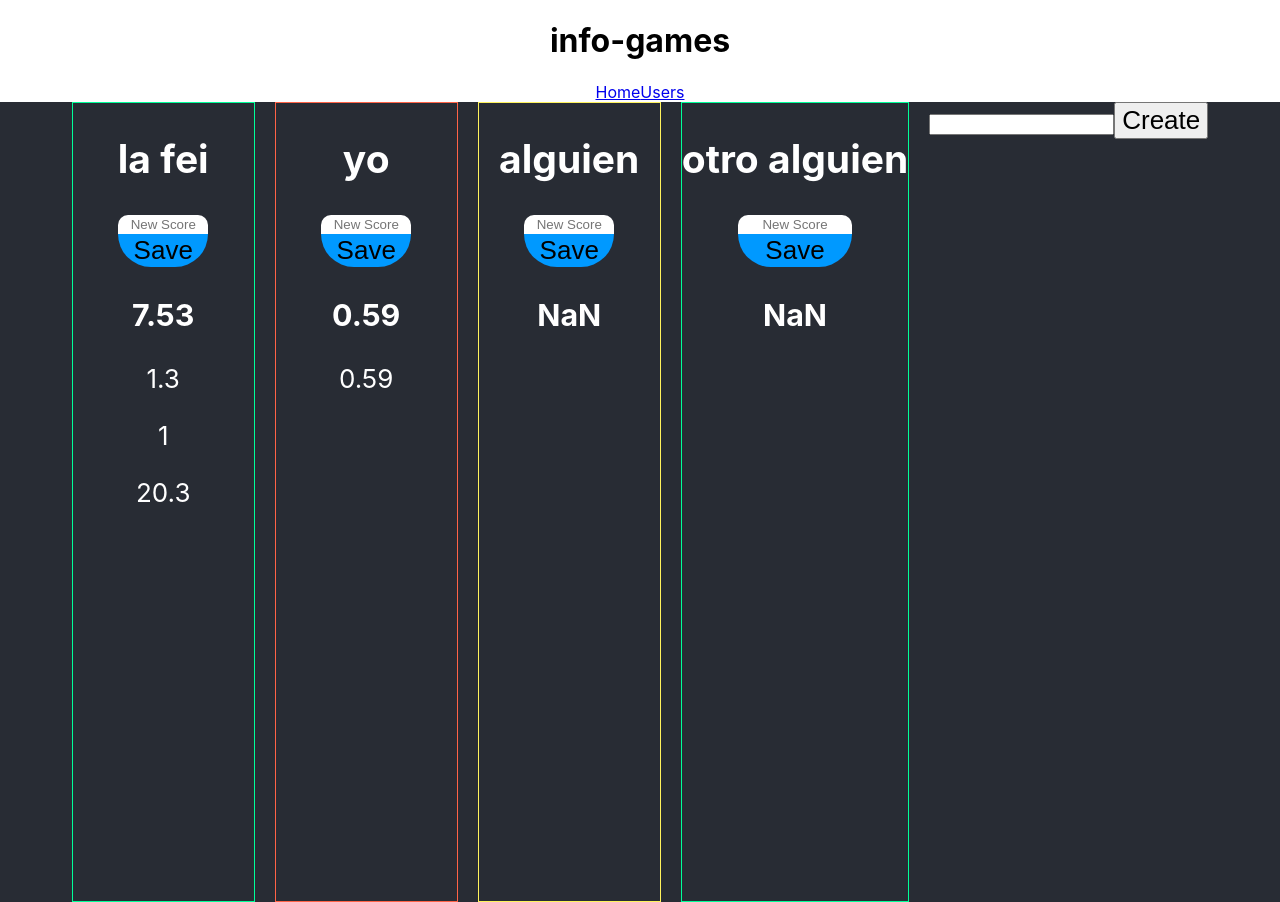
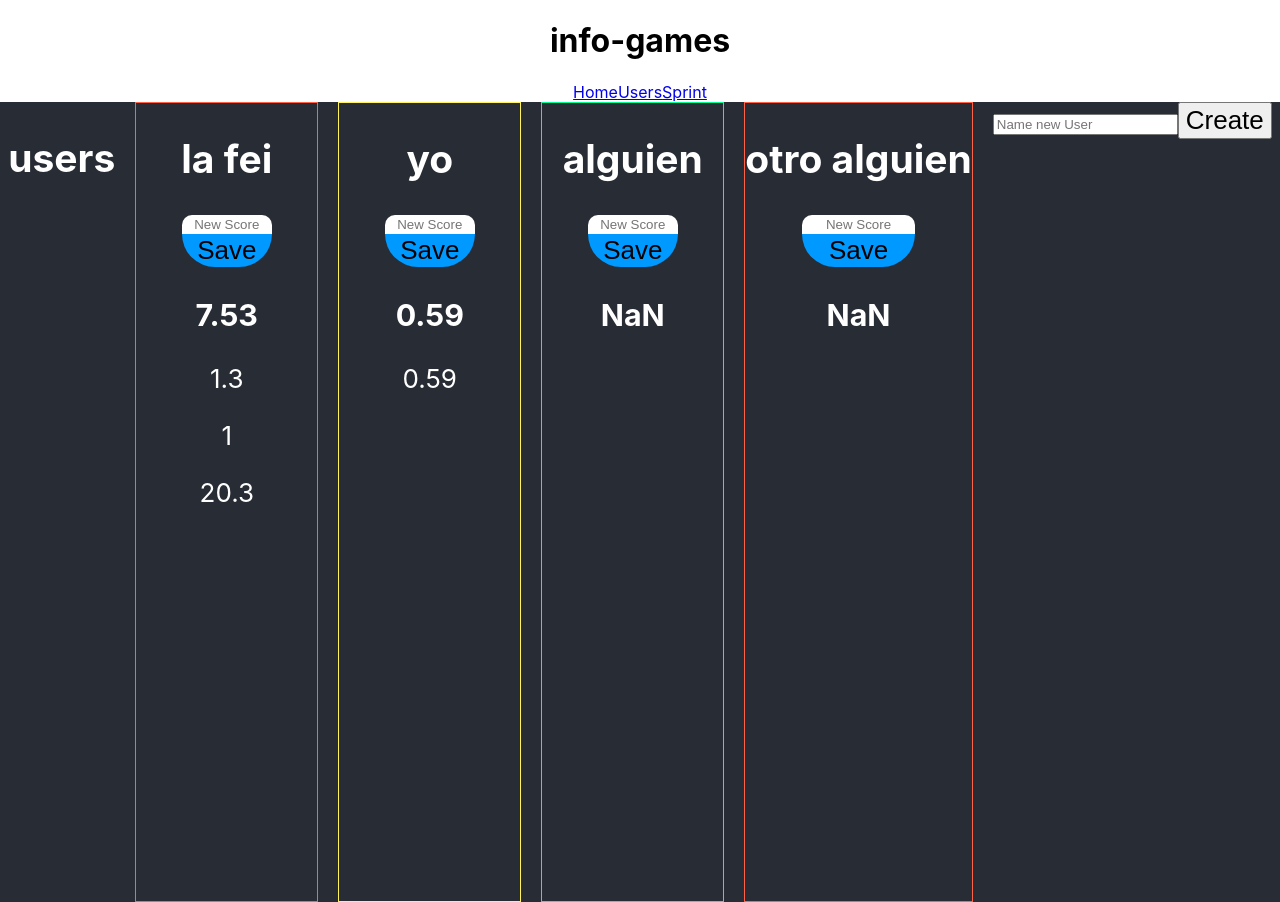
Before and after one commit to diegofernandoalayon/info-games, a React (Vite) app: page /users in a window 1280 px wide. Built offline with nearby package versions, Linux system fonts and the light colour scheme; data requests are answered from the project's data file.

Commit message:
creando paginas para mostrar la info

```diff
--- a/src/App.jsx
+++ b/src/App.jsx
@@ -5,7 +5,9 @@ import personServices from './services/persons'
 // import FormNewPerson from './components/FormNewPerson'
 // import { Routes, Route } from 'react-router'
 import { Routes, Route, Link } from 'react-router-dom'
-import List from './components/List'
+// import List from './components/List'
+import Sprint from './pages/Sprint'
+import UsersPage from './pages/UsersPage'
 
 function App () {
   const [users, setUsers] = useState([])
@@ -32,12 +34,14 @@ function App () {
         <nav>
           <Link to='/'>Home</Link>
           <Link to='/users'>Users</Link>
+          <Link to='/sprint'>Sprint</Link>
         </nav>
       </header>
       <div className='App-header'>
         <Routes>
           <Route path='/' element={<h1>home</h1>} />
-          <Route path='/users' element={<List users={users} handleUpdateScore={handleUpdateScore} setUsers={setUsers} />} />
+          <Route path='/users' element={<UsersPage users={users} handleUpdateScore={handleUpdateScore} setUsers={setUsers} />} />
+          <Route path='/sprint' element={<Sprint />} />
           <Route path='/*' element={<h1>ruta no encontrada</h1>} />
         </Routes>
 
--- a/src/components/FormNewPerson/index.jsx
+++ b/src/components/FormNewPerson/index.jsx
@@ -24,7 +24,7 @@ const FormNewPerson = ({ setUsers }) => {
   return (
     <>
       <form onSubmit={handleSubmit}>
-        <input type='text' value={name} onChange={(event) => setName(event.target.value)} />
+        <input placeholder='Name new User' type='text' value={name} onChange={(event) => setName(event.target.value)} />
         <button>Create</button>
       </form>
     </>
--- a/src/components/List/index.jsx
+++ b/src/components/List/index.jsx
@@ -1,10 +1,13 @@
-import Users from '../Users/index'
+import User from '../User/index'
 import FormNewPerson from '../FormNewPerson/index'
 const List = ({ users, handleUpdateScore, setUsers }) => {
+  console.log('users', users)
+
   return (
     <>
+
       {
-         users.map(person => <Users key={person.id} person={person} update={handleUpdateScore} />)
+        users.map(person => <User key={person.id} person={person} update={handleUpdateScore} />)
       }
       <FormNewPerson setUsers={setUsers} />
     </>
--- a/src/components/Users/index.jsx
+++ b/src/components/User/index.jsx
@@ -1,6 +1,6 @@
 import FormScore from '../FormScore'
 import './users.css'
-const Users = ({ person, update }) => {
+const User = ({ person, update }) => {
   const average = (list) => {
     const avg = list.reduce((acc, ele) => (acc += ele), 0)
     return (avg / list.length).toFixed(2)
@@ -18,4 +18,4 @@ const Users = ({ person, update }) => {
   )
 }
 
-export default Users
+export default User
--- /dev/null
+++ b/src/pages/Sprint/index.jsx
@@ -0,0 +1,11 @@
+// import { useState } from 'react'
+
+const Sprint = () => {
+  // const [userSprint, setUserSprint] = useState([])
+  return (
+    <>
+      <h2> o o o o o </h2>
+    </>
+  )
+}
+export default Sprint
--- /dev/null
+++ b/src/pages/UsersPage/index.jsx
@@ -0,0 +1,11 @@
+import List from '../../components/List/index'
+const UsersPage = ({ users, handleUpdateScore, setUsers }) => {
+  return (
+    <>
+      <h2>users</h2>
+      <List users={users} handleUpdateScore={handleUpdateScore} setUsers={setUsers} />
+    </>
+  )
+}
+
+export default UsersPage
```
Also changed, not shown: src/components/User/users.css (renamed from src/components/Users/users.css).
